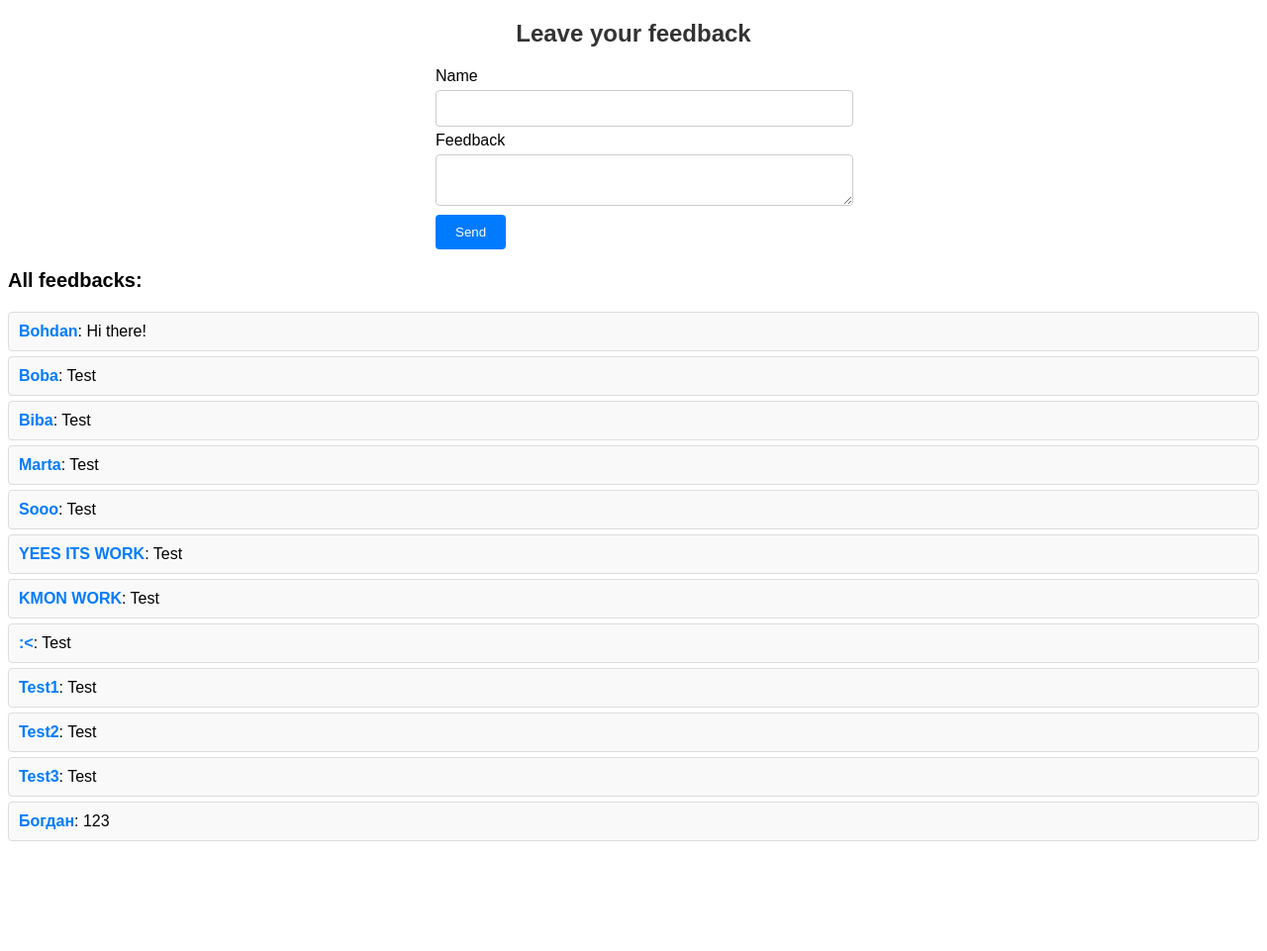
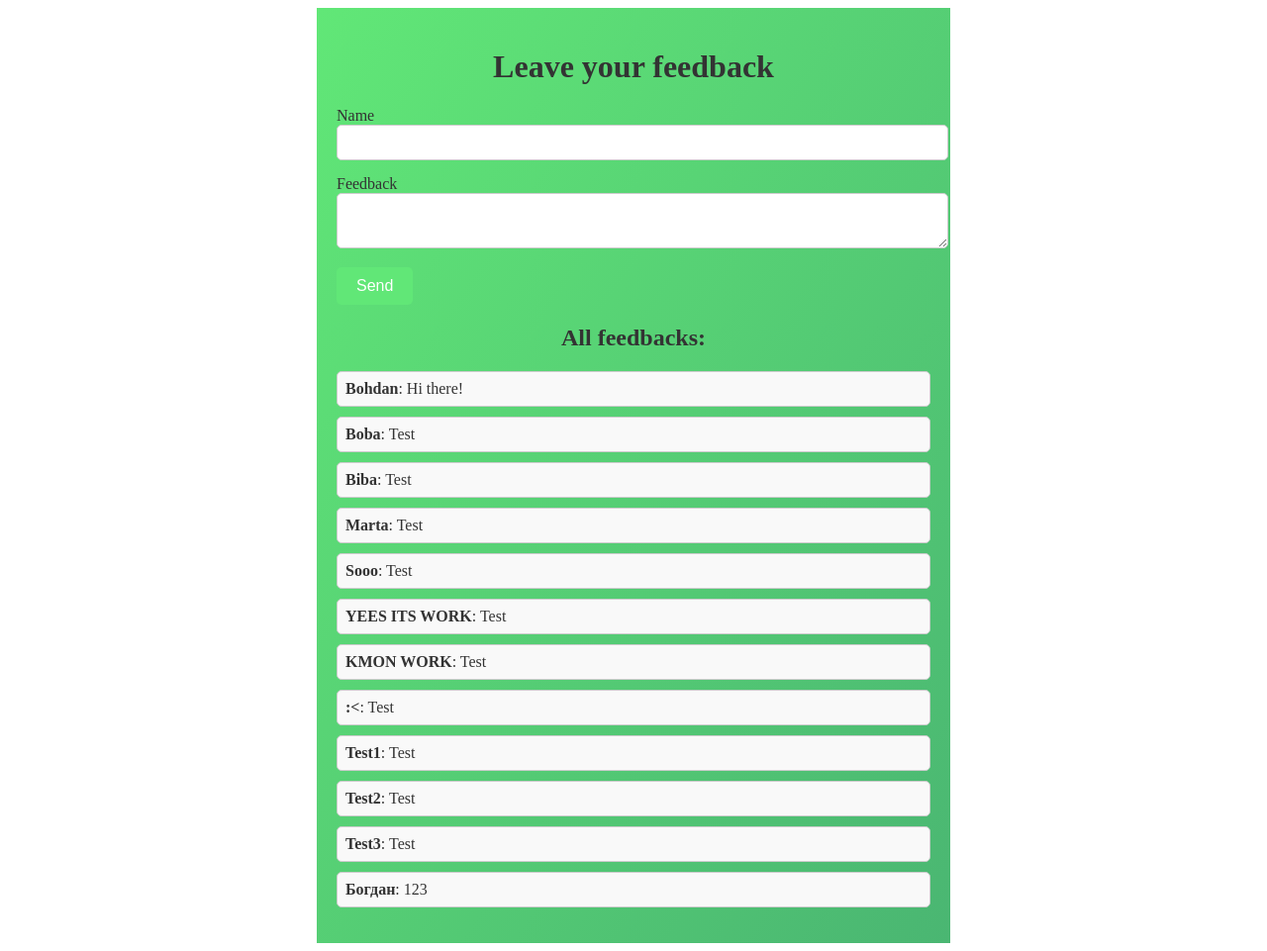
Before and after one commit to BogdanYuskevich/NewRepoFlaskLb, a Flask app: page / in a window 1280 px wide. Shown: the whole page at 99% size. Before the commit the page ends 850 px from the top, so only its background shows below. Run offline with Flask 3, Linux system fonts and the light colour scheme.

Commit message:
add visualisation

```diff
--- a/IndependentWorkUskevych/static/style.css
+++ b/IndependentWorkUskevych/static/style.css
@@ -1,54 +1,70 @@
-body {
-    font-family: "Arial", sans-serif;
+/* Кольори */
+:root {
+    --primary-color: #61e777;
+    --secondary-color: #4ab672;
+    --background-color: #f9f9f9;
+    --text-color: #333;
+    --border-color: #ccc;
 }
 
-h1 {
-    font-size: 24px;
-    color: #333;
-    margin: 20px 0;
+/* Загальні стилі для контейнера */
+.container {
+    max-width: 600px;
+    margin: 0 auto;
+    padding: 20px;
+    background-color: var(--background-color);
+    color: var(--text-color);
+    /* Градієнтний фон */
+    background: linear-gradient(to bottom right, var(--primary-color), var(--secondary-color));
 }
 
-form {
-    max-width: 400px;
-    margin: 0 auto;
+/* Стилі для заголовків */
+.header,
+.feedback-header {
+    text-align: center;
 }
 
-form input[type="text"],
-form textarea {
-    width: 100%;
-    padding: 10px;
-    margin: 5px 0;
-    border: 1px solid #ccc;
-    border-radius: 4px;
+/* Стилі для форми та її елементів */
+.feedback-form {
+    margin-bottom: 20px;
 }
 
-form button {
-    background-color: #007bff;
+.form-group {
+    margin-bottom: 15px;
+}
+
+.form-control {
+    width: 100%;
+    padding: 8px;
+    font-size: 16px;
+    border-radius: 5px;
+    border: 1px solid var(--border-color);
+}
+
+.btn-submit {
+    padding: 10px 20px;
+    font-size: 16px;
+    border: none;
+    border-radius: 5px;
+    background-color: var(--primary-color);
     color: #fff;
-    padding: 10px 20px;
-    border: none;
-    border-radius: 4px;
     cursor: pointer;
 }
 
-h2 {
-    font-size: 20px;
-    margin: 20px 0;
+.btn-submit:hover {
+    background-color: var(--secondary-color);
 }
 
-ul {
+/* Стилі для списку відгуків */
+.feedback-list {
     list-style: none;
     padding: 0;
 }
 
-li {
-    background-color: #f9f9f9;
-    padding: 10px;
-    margin: 5px 0;
-    border: 1px solid #ddd;
-    border-radius: 4px;
+.feedback-item {
+    margin-bottom: 10px;
+    padding: 8px;
+    border-radius: 5px;
+    background-color: var(--background-color);
+    border: 1px solid var(--border-color);
 }
-
-li strong {
-    color: #007bff;
-}
--- a/IndependentWorkUskevych/templates/feedback_form.html
+++ b/IndependentWorkUskevych/templates/feedback_form.html
@@ -5,25 +5,27 @@
     <link rel="stylesheet" type="text/css" href="static/style.css">
 </head>
 <body>
-<center><h1>Leave your feedback</h1></center>
-    <form method="POST">
+    <div class="container">
+        <h1 class="header">Leave your feedback</h1>
+        <form method="POST" class="feedback-form">
             {{ form.hidden_tag() }}
-        <div>
+            <div class="form-group">
                 {{ form.name.label }}
-            {{ form.name(class="form") }}
+                {{ form.name(class="form-control") }}
             </div>
-        <div>
+            <div class="form-group">
                 {{ form.comment.label }}
-            {{ form.comment(class="form") }}
+                {{ form.comment(class="form-control") }}
             </div>
-        <button type="submit">Send</button>
+            <button type="submit" class="btn-submit">Send</button>
         </form>
 
-    <h2>All feedbacks:</h2>
-    <ul>
+        <h2 class="feedback-header">All feedbacks:</h2>
+        <ul class="feedback-list">
             {% for feedback in feedbacks %}
-            <li><strong>{{ feedback.name }}</strong>: {{ feedback.comment }}</li>
+                <li class="feedback-item"><strong>{{ feedback.name }}</strong>: {{ feedback.comment }}</li>
             {% endfor %}
         </ul>
+    </div>
 </body>
 </html>
```
Also changed, not shown: app.py (deleted, +0 -12 lines), IndependentWorkUskevych/instance/database.db. Lines whose indentation alone changed are shown as unchanged.
